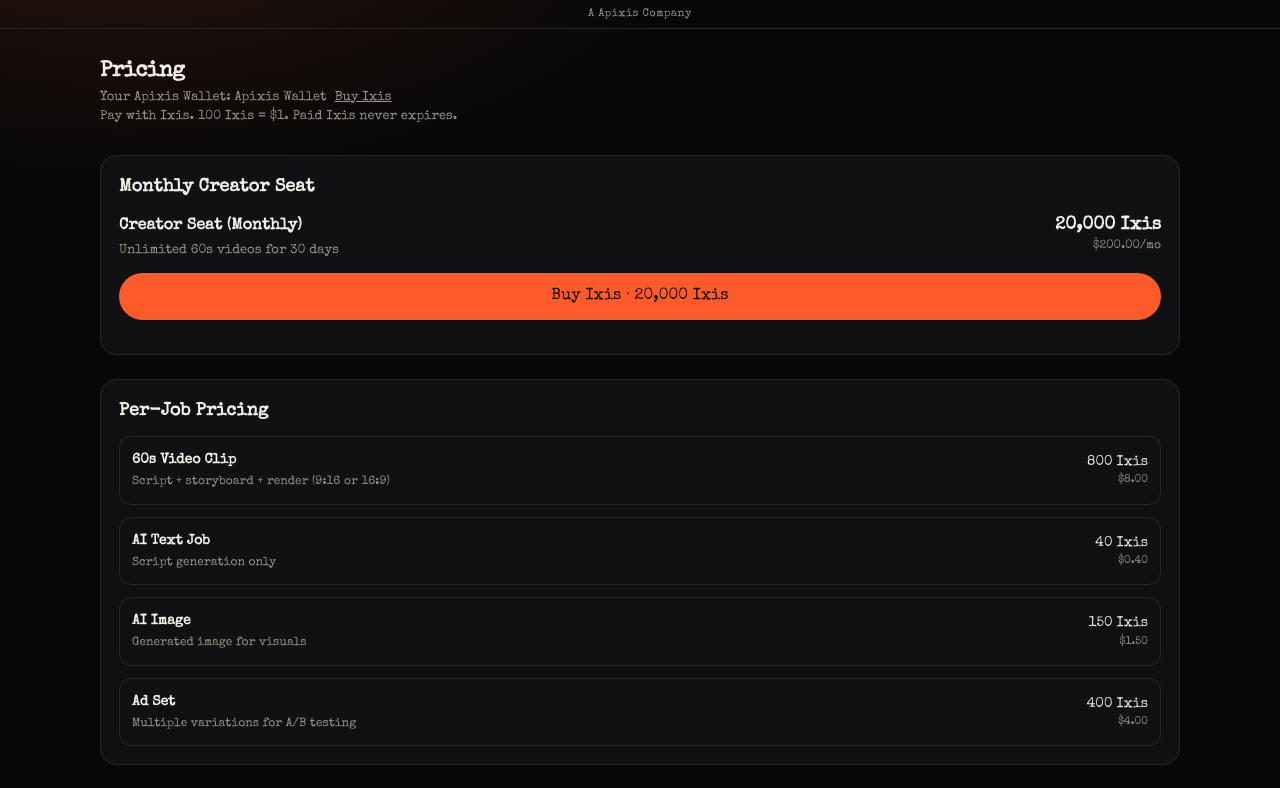
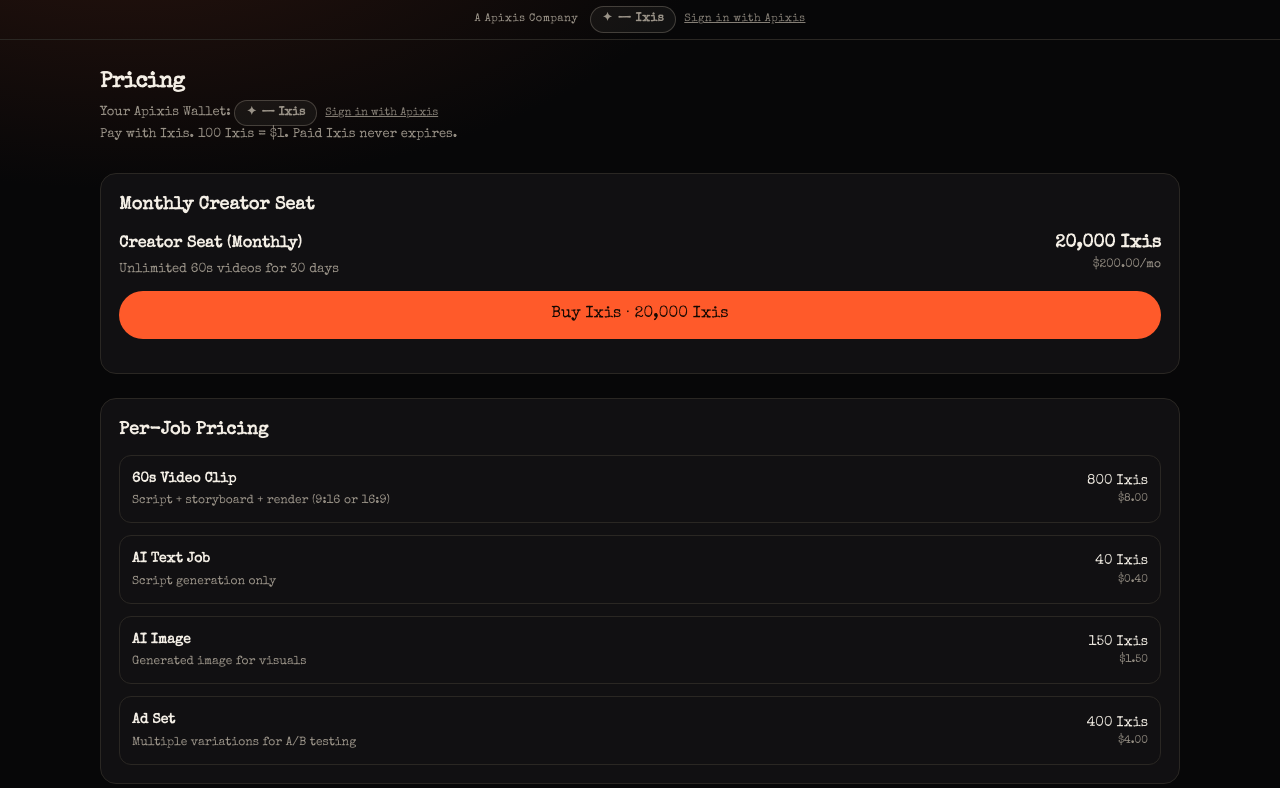
Before and after one commit to 313aidaroos/PersonalContentBot, a Next.js app: page /pricing in a window 1280 px wide. Shown: the top 788 px of the page. Built offline with nearby package versions, Linux system fonts and the light colour scheme; no server answers.

Commit message:
Balance pill in the top bar on every screen, refetch on focus/return, Sign in with Apixis prompt

```diff
--- a/app/api/wallet/balance/route.ts
+++ b/app/api/wallet/balance/route.ts
@@ -23,10 +23,10 @@
   const user = data.user;
   if (!user) return NextResponse.json({ available: null, buy, signIn: true }, { status: 401 });
   const owner = apixisSubOf(user) ?? user.email ?? null;
-  if (!owner) return NextResponse.json({ available: null, buy });
+  if (!owner) return NextResponse.json({ available: null, buy, linked: false });
   try {
     const balance = await walletBalance(owner, { history: 10 });
-    return NextResponse.json({ ...balance, buy }, { headers: { "cache-control": "no-store" } });
+    return NextResponse.json({ ...balance, buy, linked: Boolean(apixisSubOf(user)) }, { headers: { "cache-control": "no-store" } });
   } catch (error) {
     const signInWithApixis = error instanceof WalletError && (error.status === 403 || error.status === 404);
     return NextResponse.json({ available: null, buy, signInWithApixis }, { status: signInWithApixis ? 200 : 503 });
--- a/app/layout.tsx
+++ b/app/layout.tsx
@@ -1,5 +1,6 @@
 import type { Metadata } from "next";
 import "./globals.css";
+import { ApixisWalletChip } from "@/components/ApixisWalletChip";
 
 export const metadata: Metadata = {
   title: "PersonalContentBot",
@@ -13,10 +14,11 @@
         <link href="https://fonts.googleapis.com/css2?family=Special+Elite&display=swap" rel="stylesheet" />
       </head>
       <body>
-        <div className="apixis-badge">
+        <div className="apixis-badge" style={{ display: "flex", justifyContent: "center", alignItems: "center", gap: 12, flexWrap: "wrap" }}>
           <a href="https://www.apixis.dev" target="_blank" rel="noopener noreferrer">
             A Apixis Company
           </a>
+          <ApixisWalletChip />
         </div>
         {children}
       </body>
--- a/components/ApixisWalletChip.tsx
+++ b/components/ApixisWalletChip.tsx
@@ -1,33 +1,108 @@
 "use client";
 
-import { useEffect, useState } from "react";
-
-type State = { available: number | null; buy: string | null };
+import { useEffect, useState, useSyncExternalStore } from "react";
 
 /**
- * The shared Apixis Wallet inside this site: the person's one Ixis balance and a "Buy Ixis" link
- * (goes to Apixis Wallet, comes back here with the Ixis). Style it with `className`.
+ * The shared Apixis Wallet inside this site: the person's one Ixis balance as a small pill
+ * (links to Buy Ixis on Apixis Wallet, which comes back here), plus "Sign in with Apixis" when the
+ * person is signed out or their account is not linked to an Apixis ID yet.
+ *
+ * One fetch of GET /api/wallet/balance is shared by every chip on the page. It refetches when the
+ * tab regains focus / becomes visible and on pageshow (back/forward cache), so the number updates
+ * right after a purchase on Apixis Wallet sends the person back. Never shows a made-up number.
+ * Updated 2026-09-27 (Grok, balance pill).
  */
-export function ApixisWalletChip({ className }: { className?: string }) {
-  const [state, setState] = useState<State>({ available: null, buy: null });
+
+type WalletState = { available: number | null; buy: string | null; linked: boolean; signedIn: boolean; loaded: boolean };
+
+const INITIAL: WalletState = { available: null, buy: null, linked: false, signedIn: false, loaded: false };
+const FALLBACK_BUY = "https://apixis-wallet.vercel.app/buy?product=contentbot";
+let current: WalletState = INITIAL;
+let inFlight = false;
+let started = false;
+const listeners = new Set<() => void>();
+
+function load() {
+  if (inFlight) return;
+  inFlight = true;
+  fetch("/api/wallet/balance", { cache: "no-store", credentials: "same-origin" })
+    .then(async (response) => ({ status: response.status, data: await response.json().catch(() => null) }))
+    .then(({ status, data }) => {
+      const d = (data ?? {}) as Record<string, unknown>;
+      current = {
+        available: typeof d.available === "number" && Number.isFinite(d.available) ? d.available : null,
+        buy: typeof d.buy === "string" ? d.buy : current.buy,
+        linked: d.linked === true,
+        signedIn: status !== 401,
+        loaded: true,
+      };
+      listeners.forEach((listener) => listener());
+    })
+    .catch(() => undefined)
+    .finally(() => {
+      inFlight = false;
+    });
+}
+
+function start() {
+  if (started || typeof window === "undefined") return;
+  started = true;
+  load();
+  window.addEventListener("focus", load);
+  window.addEventListener("pageshow", load);
+  document.addEventListener("visibilitychange", () => {
+    if (document.visibilityState === "visible") load();
+  });
+}
+
+function subscribe(listener: () => void) {
+  listeners.add(listener);
+  start();
+  return () => {
+    listeners.delete(listener);
+  };
+}
+
+export function useApixisWallet(): WalletState {
+  return useSyncExternalStore(subscribe, () => current, () => INITIAL);
+}
+
+export function ApixisWalletChip({ className, next }: { className?: string; next?: string }) {
+  const wallet = useApixisWallet();
+  const [here, setHere] = useState("/");
   useEffect(() => {
-    let cancelled = false;
-    fetch("/api/wallet/balance", { cache: "no-store", credentials: "same-origin" })
-      .then((response) => response.json().catch(() => null))
-      .then((data) => {
-        if (!cancelled && data) setState({ available: typeof data.available === "number" ? data.available : null, buy: data.buy ?? null });
-      })
-      .catch(() => undefined);
-    return () => {
-      cancelled = true;
-    };
+    setHere(window.location.pathname + window.location.search);
   }, []);
+  const signIn = `/auth/apixis/start?next=${encodeURIComponent(next ?? here)}`;
+  const amount = wallet.available === null ? "—" : wallet.available.toLocaleString();
   return (
-    <span className={className} style={{ display: "inline-flex", gap: 8, alignItems: "center" }}>
-      <span>{state.available === null ? "Apixis Wallet" : `${state.available.toLocaleString()} Ixis`}</span>
-      {state.buy && (
-        <a href={state.buy} style={{ textDecoration: "underline" }}>
-          Buy Ixis
+    <span className={["apx-wallet", className].filter(Boolean).join(" ")} style={{ display: "inline-flex", gap: 8, alignItems: "center", flexWrap: "wrap" }}>
+      <a
+        className="apx-wallet-pill"
+        href={wallet.buy ?? FALLBACK_BUY}
+        title="Your Apixis Wallet balance · Buy Ixis"
+        style={{
+          display: "inline-flex",
+          alignItems: "center",
+          gap: 5,
+          padding: "4px 11px",
+          borderRadius: 999,
+          border: "1px solid color-mix(in srgb, currentColor 35%, transparent)",
+          background: "color-mix(in srgb, currentColor 8%, transparent)",
+          color: "inherit",
+          fontSize: 12,
+          fontWeight: 700,
+          lineHeight: 1.4,
+          textDecoration: "none",
+          whiteSpace: "nowrap",
+        }}
+      >
+        <span aria-hidden="true">✦</span>
+        {amount} Ixis
+      </a>
+      {wallet.loaded && (!wallet.signedIn || !wallet.linked) && (
+        <a className="apx-wallet-signin" href={signIn} style={{ color: "inherit", fontSize: 11, textDecoration: "underline", whiteSpace: "nowrap", opacity: 0.85 }}>
+          Sign in with Apixis
         </a>
       )}
     </span>
```
